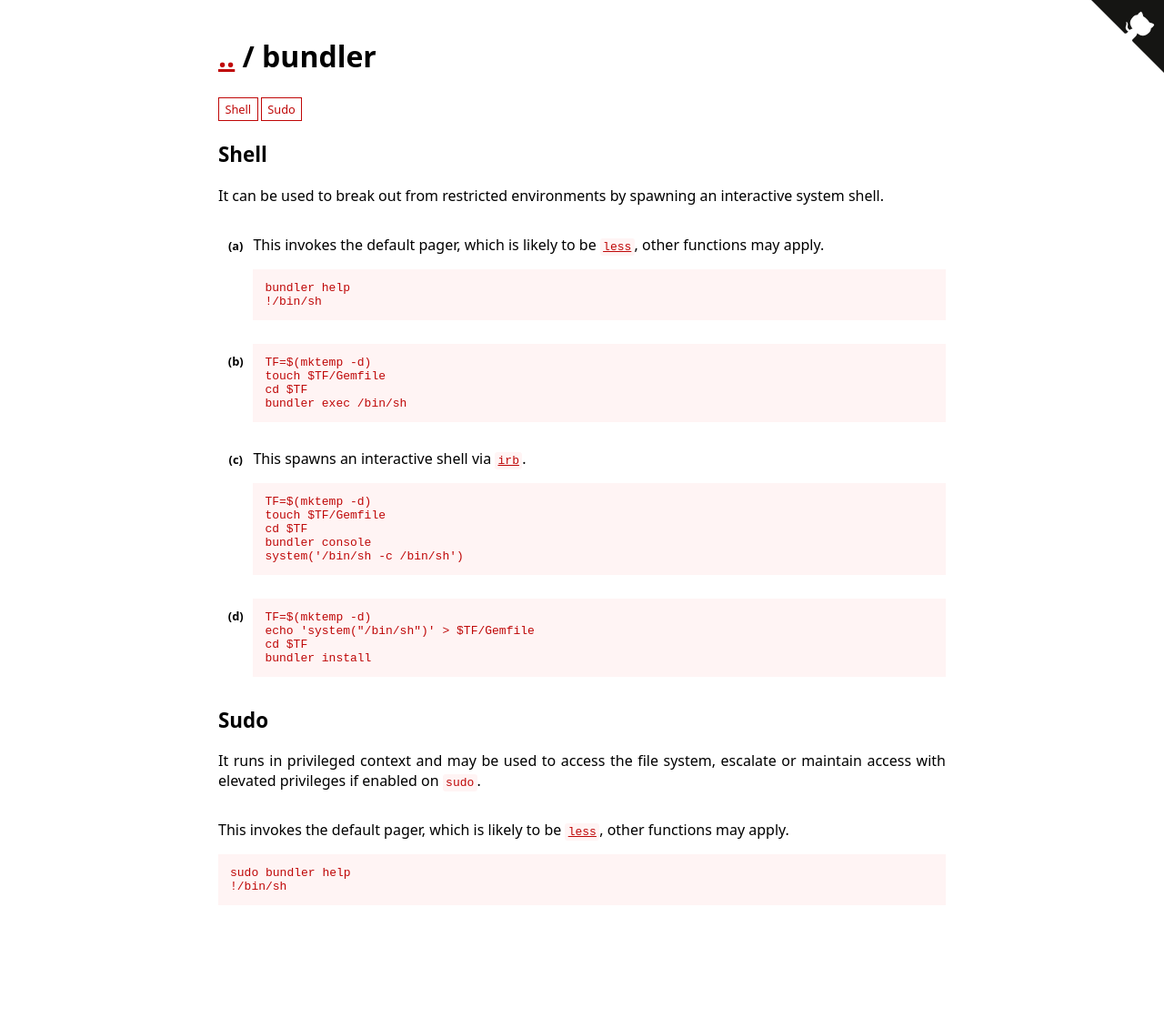
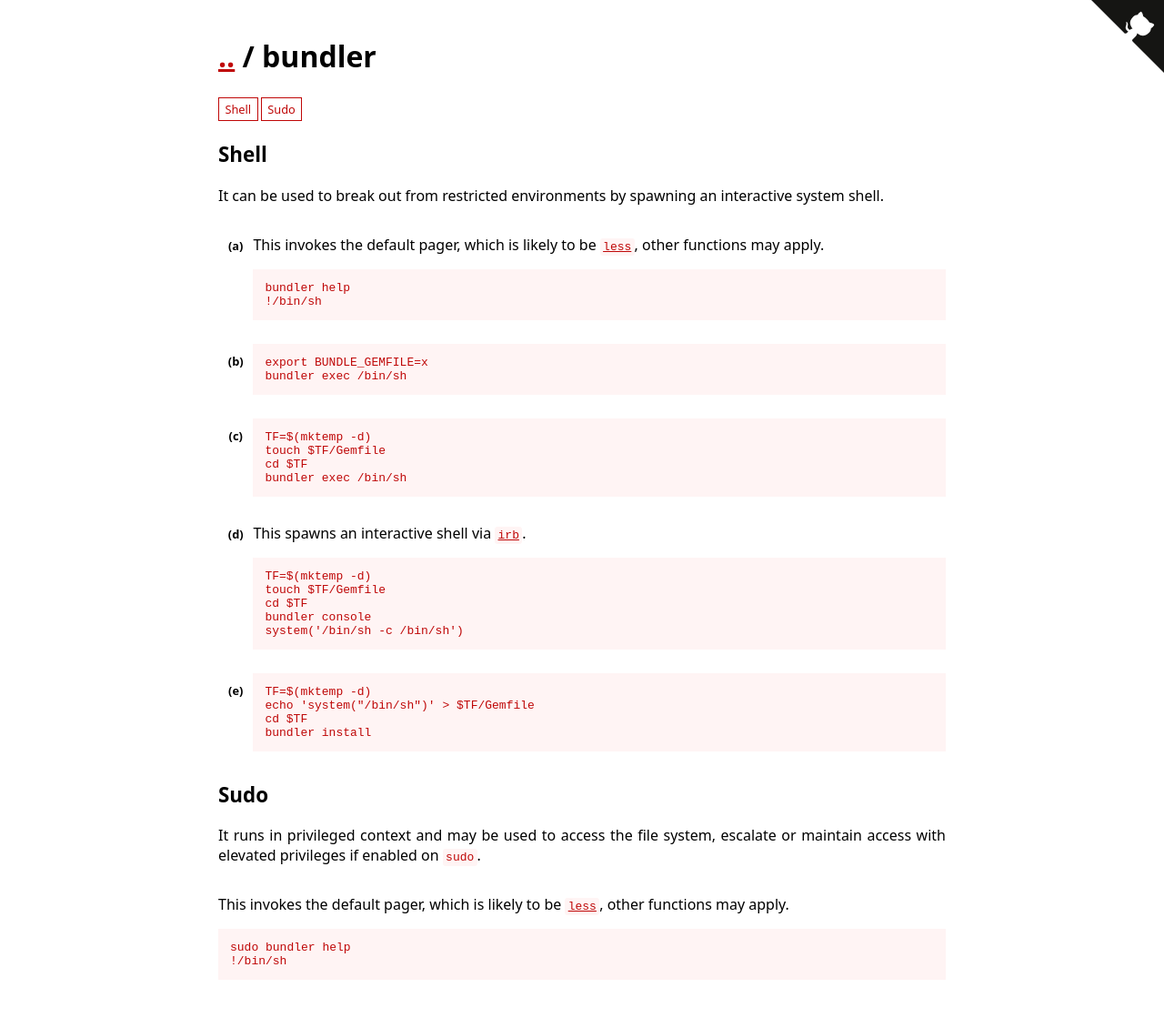
Before and after one commit to GTFOBins/GTFOBins.github.io, a Jekyll site: the page built from _gtfobins/bundler.md, in a window 1280 px wide. Shown: the whole page at 91% size. Built offline with Jekyll 4.4.1, drawn with Linux system fonts in a browser that asks for light colours; before the commit the page ends 1048 px from its top, so only the background shows below that.

Commit message:
Add another bundler shell example
Related to #88.

```diff
--- a/_gtfobins/bundler.md
+++ b/_gtfobins/bundler.md
@@ -5,6 +5,9 @@ functions:
       code: |
         bundler help
         !/bin/sh
+    - code: |
+        export BUNDLE_GEMFILE=x
+        bundler exec /bin/sh
     - code: |
         TF=$(mktemp -d)
         touch $TF/Gemfile
```
